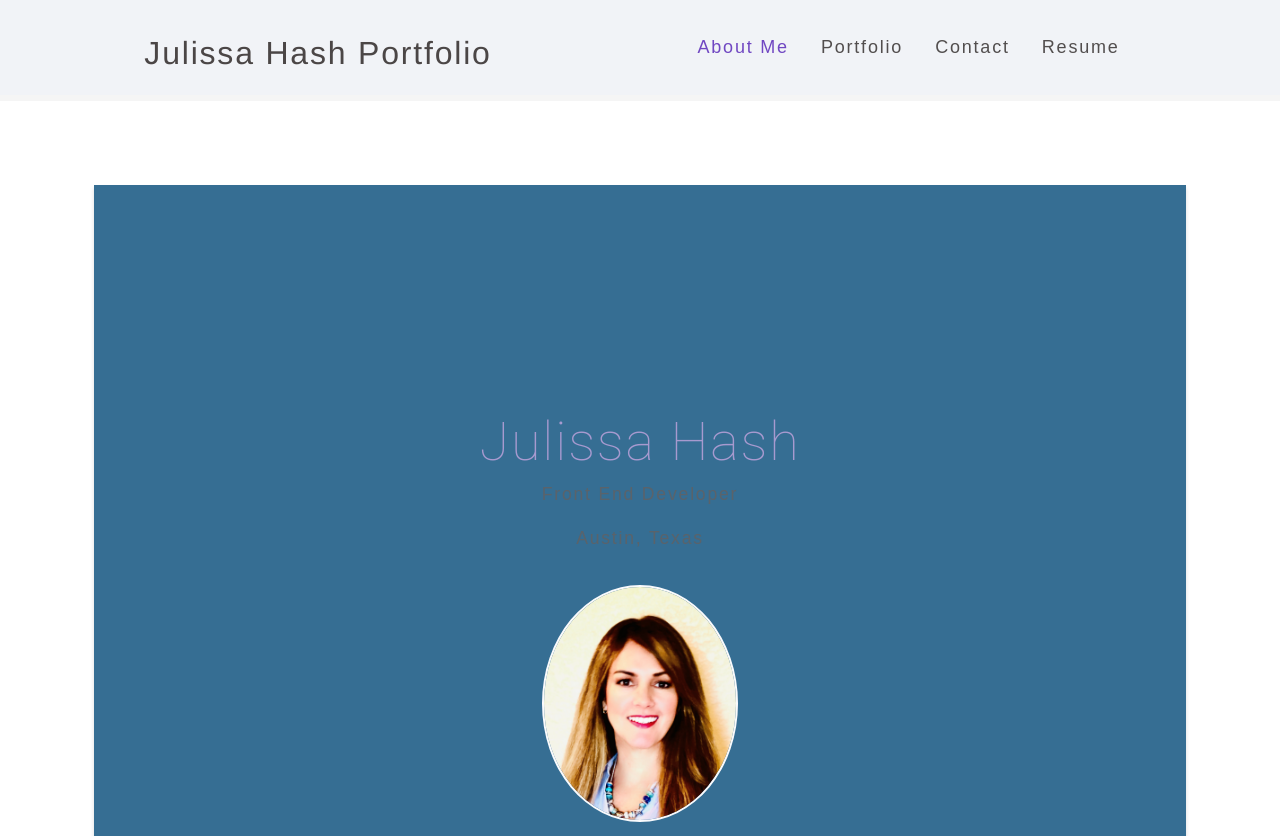
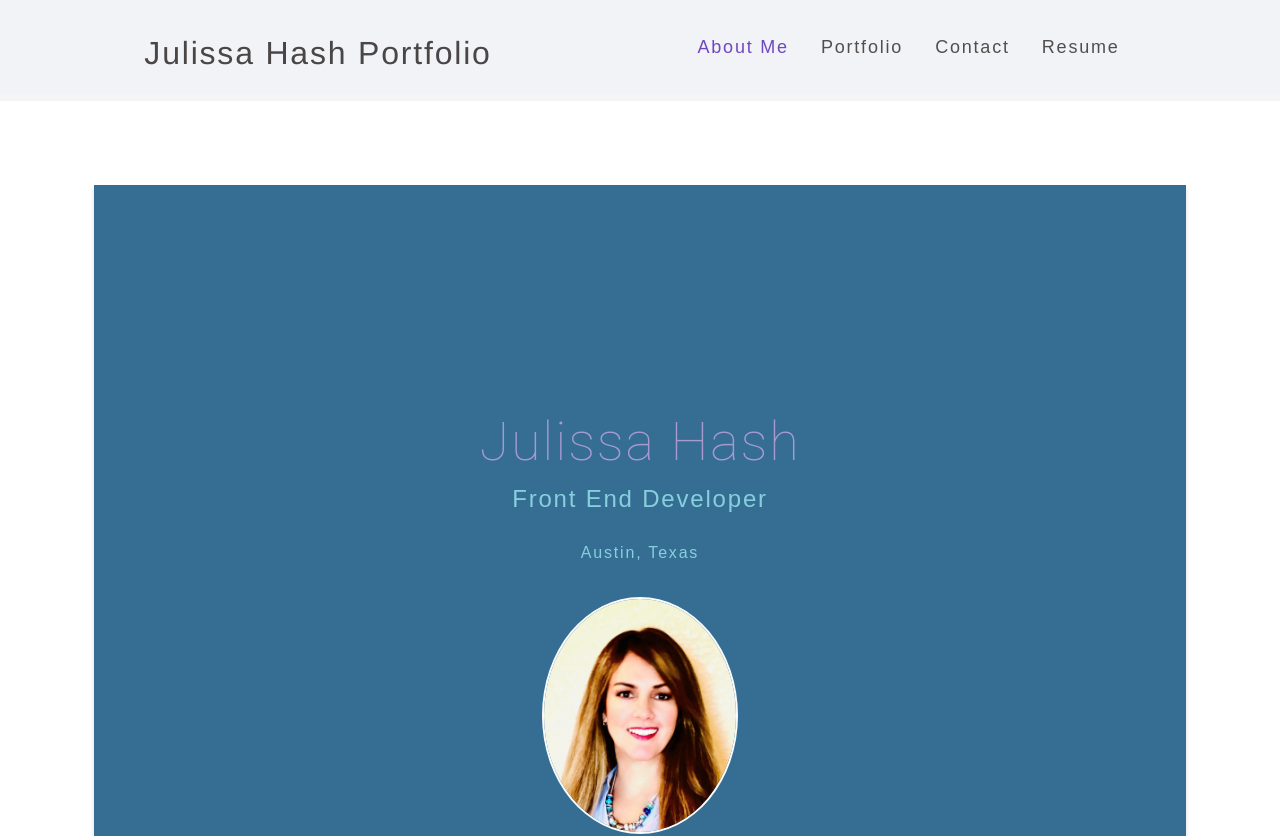
Before and after one commit to yoyachi/full-portfolio, a React (Create React App) app: page / in a window 1280 px wide. Shown: the top 836 px of the page. Built offline with nearby package versions, Linux system fonts and the light colour scheme.

Commit message:
Update about paragraph

```diff
--- a/src/components/About/index.js
+++ b/src/components/About/index.js
@@ -9,13 +9,8 @@ function About() {
           <div className='myName'>
           <h1>Julissa Hash</h1>
           </div>
-          <div className='tittle'>
-          <p>Front End Developer</p>
-          </div>
-          <div className='city'>
-          <p>Austin, Texas</p>
-          </div>
-
+          <p className='career'>Front End Developer</p>
+          <p className='city'>Austin, Texas</p>
         </div>
         <div className="image1">
           <img src={coverImage} className="my-2" style={{ width: "100%" }} alt="cover" />
--- a/src/index.css
+++ b/src/index.css
@@ -267,6 +267,10 @@ textarea {
 .my-5 {
 	margin-top: var(--spacing-five);
 	margin-bottom: var(--spacing-five);
+	display: flex;
+	flex-wrap: wrap;
+	justify-content:space-evenly ;
+
 }
 
 .px-1 {
@@ -302,8 +306,14 @@ textarea {
 	color: rgb(167, 154, 207);
 }
 
-.title {
-	font-style: oblique!important;
+.career {
+	font-size: 1.5rem!important;
+	color: #86d0dd;
+}
+
+.city {
+	font-size: 1rem!important;
+	color: #86d0dd;
 }
 
 .modalBackdrop {
@@ -342,13 +352,9 @@ textarea {
 	font-family: roboto;
 	font-size: 16px;
 	font-weight: 200;
-	padding: 10px 15px;
-
-	padding-top: 10%;
+	padding: 40px 15px;
 
 }
-
-
 
 .footer {
 	display: flex;
```
